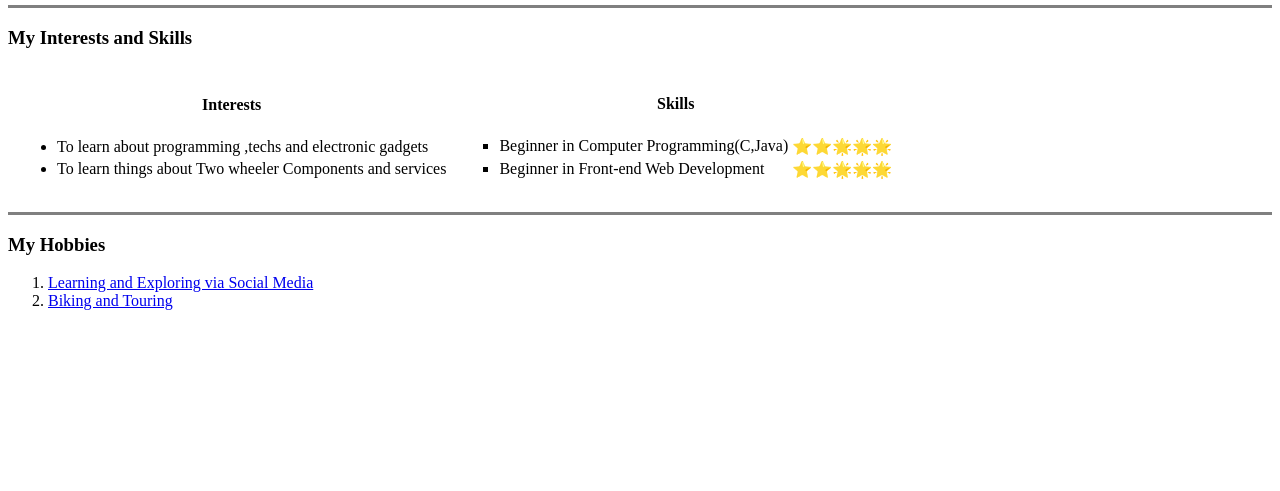
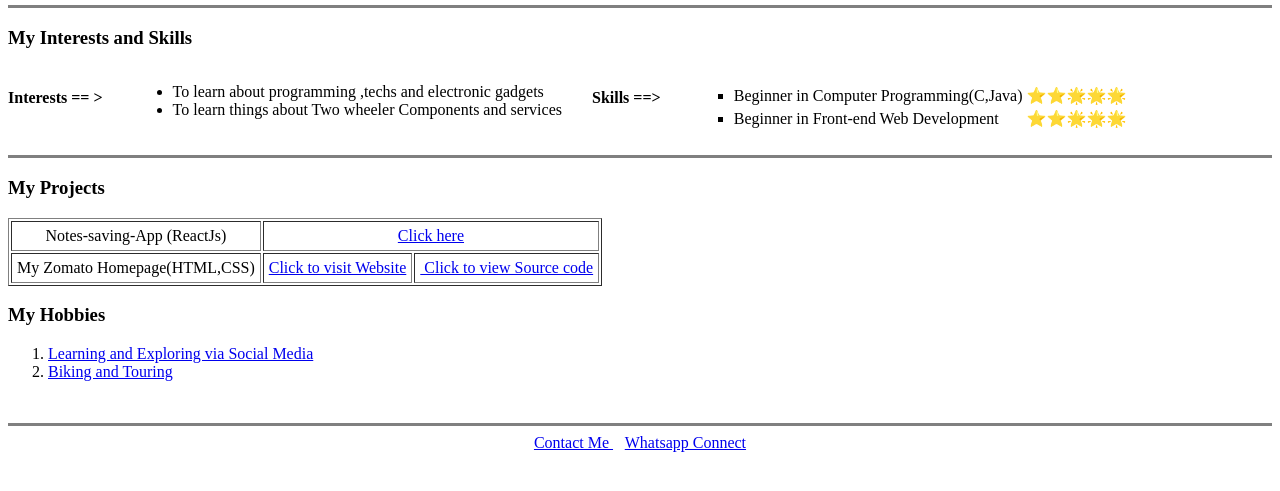
Before and after one commit to Vignesh03022001/Assignments-and-MiniProjects, a plain HTML site: page Udemy_Angela/HtmlPersonalSite/index.html in a window 1280 px wide. Shown: the part 201-692 px from the top of the page. Drawn offline with Linux system fonts and the light colour scheme.

Commit message:
personalSite

```diff
--- a/Udemy_Angela/HtmlPersonalSite/index.html
+++ b/Udemy_Angela/HtmlPersonalSite/index.html
@@ -4,6 +4,12 @@
     <meta charset="UTF-8" />
     <meta name="viewport" content="width=device-width, initial-scale=1.0" />
     <title>My Personal Site</title>
+    <style>
+      div{
+        display: flex;
+        gap: 30px;
+      }
+    </style>
   </head>
   <body>
     <table cellspacing="20">
@@ -36,30 +42,16 @@
 
     <hr size="3" noshade />
     <h3>My Interests and Skills</h3>
-      <table cellspacing="5" >
-      <tr>
-        <td><h4 align="center">Interests</h4>
+    <div>
+      <h4>Interests == > </h4>
       <ul>
-            <table >
-              <tr>
-                <td>
-                  <li>
-                    To learn about programming ,techs and electronic gadgets
-                  </li>
-                </td>
-              </tr>
-              <tr>
-                <td>
-                  <li>
-                    To learn things about Two wheeler Components and services
-                  </li>
-                </td>
-              </tr>
-            </table>
-          </ul></td>
-          <td><h4 align="center">Skills</h4>
+        <li>To learn about programming ,techs and electronic gadgets</li>
+
+        <li>To learn things about Two wheeler Components and services</li>
+      </ul>
+      <h4>Skills ==> </h4>
       <ul type="square">
-              <table cellspacing="">
+        <table>
           <tr>
             <td><li>Beginner in Computer Programming(C,Java)</li></td>
             <td>⭐⭐🌟🌟🌟</td>
@@ -69,10 +61,41 @@
             <td>⭐⭐🌟🌟🌟</td>
           </tr>
         </table>
-            </ul></td>
+      </ul>
+    </div>
+
+    <hr size="3" noshade />
+
+    <h3>My Projects</h3>
+    <table border="1" cellpadding="5">
+      <tr align="center">
+        <td>Notes-saving-App (ReactJs)</td>
+        <td colspan="2">
+          <a
+            href="https://codesandbox.io/s/shri-vignesh-p-note-taking-app-9nhwrq"
+            target="_blank"
+            >Click here</a
+          >
+        </td>
+      </tr>
+      <tr align="center">
+        <td>My Zomato Homepage(HTML,CSS)</td>
+        <td>
+          <a
+            href="https://vignesh03022001.github.io/Zomato-project/"
+            target="_blank"
+            >Click to visit Website</a
+          >
+        </td>
+        <td>
+          <a
+            href="https://github.com/Vignesh03022001/Zomato-project"
+            target="_blank"
+            >&nbsp;Click to view Source code</a
+          >
+        </td>
       </tr>
     </table>
-    <hr size="3" noshade>
 
     <h3>My Hobbies</h3>
     <ol>
@@ -87,5 +110,13 @@
         >
       </li>
     </ol>
+    <br />
+    <hr size="3" noshade />
+    <footer align="center">
+      <a href="./contact.html">Contact Me </a> &nbsp;&nbsp;
+      <a href="https://wa.me/+919500723392/?text=Hello Shri" target="_blank"
+        >Whatsapp Connect</a
+      >
+    </footer>
   </body>
 </html>
```
Also changed, not shown: Udemy_Angela/HtmlPersonalSite/contact.html (added, +11 -0 lines). Lines whose indentation alone changed are shown as unchanged.
